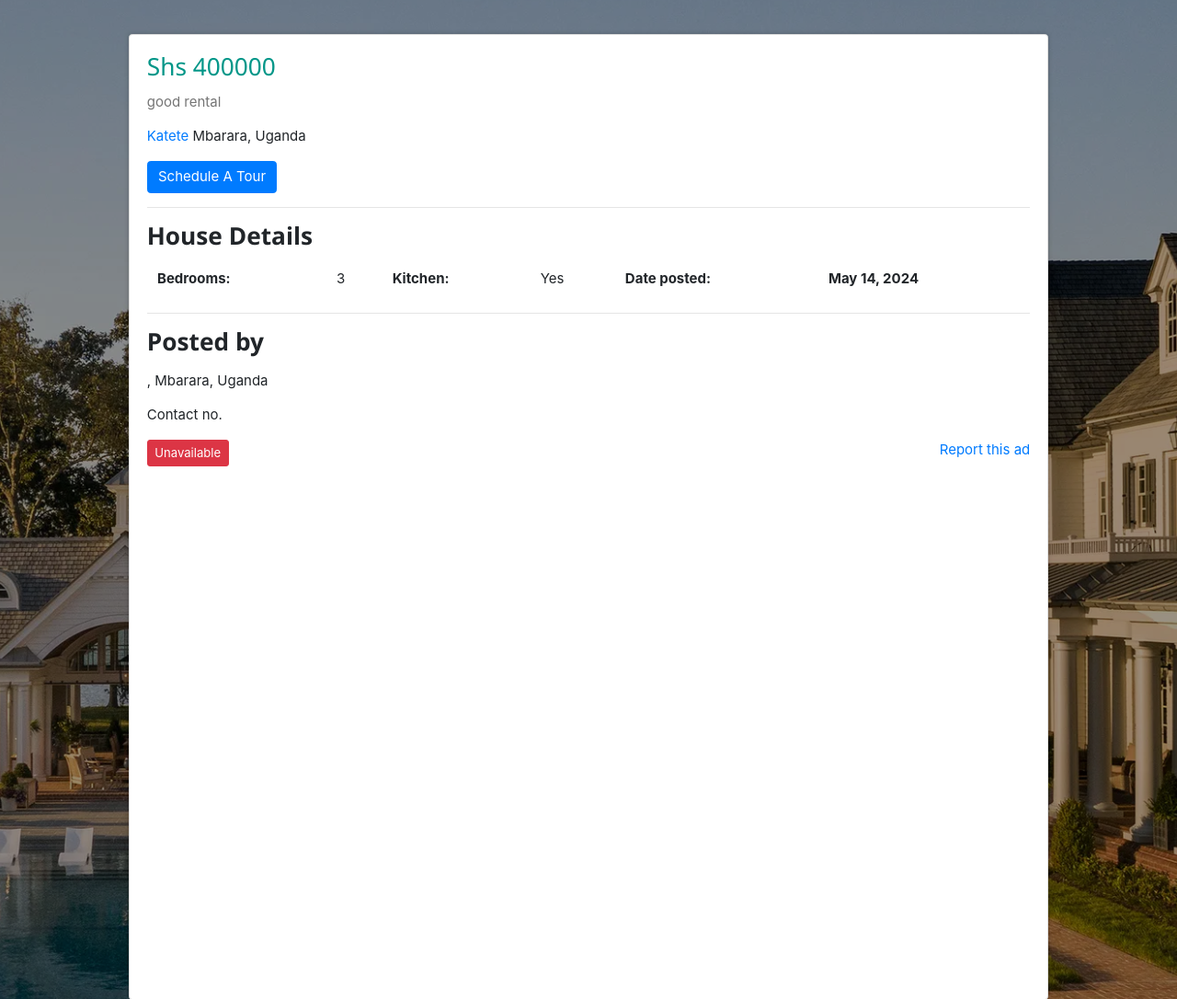
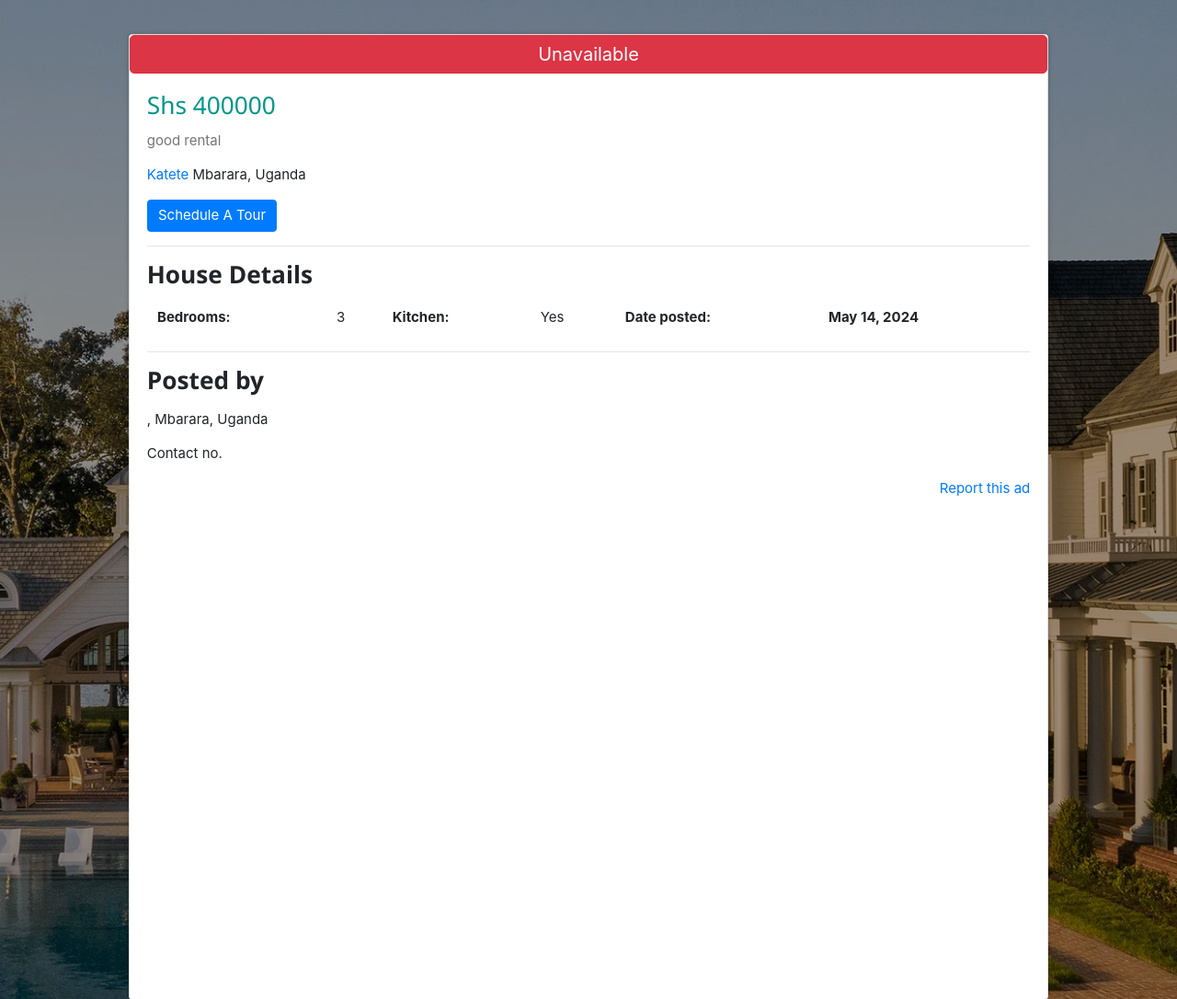
Before and after one commit to ByteSapien14/Rental-House-Web-Application, a Django app: template RentalApp/templates/desc.html in a window 1280 px wide. Shown: the part 53-1139 px from the top of the page at 92% size. Run offline with Django 5.2, Linux system fonts and the light colour scheme; the template is opened without the code that fills it: values that come from a table or form of the project are taken from there, others are empty; data comes from the database, SQL or seed files in the repository; both versions use the stored data as it was after the commit; some libraries are stand-ins or nearby versions.

Commit message:
Changes to button placement

```diff
--- a/RentalApp/templates/desc.html
+++ b/RentalApp/templates/desc.html
@@ -21,6 +21,17 @@
     background-color: rgba(0, 0, 0, 0.4);
     z-index: 0.1;
   }
+
+  .custom-button {
+    font-size: 20px;
+    border-radius: 5px;
+    padding: 5px 10px;
+  }
+
+  .btn-success.custom-button {
+    background-color: #28a745;
+    color: #fff;
+  }
 </style>
 {% endblock %}
 {% block body %}
@@ -43,6 +54,11 @@
       </div>
       {% endif %}
     </div>
+    {% if is_available %}
+    <button class="btn btn-sm btn-success custom-button">Available</button>
+    {% else %}
+    <button class="btn btn-sm btn-danger custom-button">Unavailable</button>
+    {% endif %}
     <div class="card-body">
       <h3 class="card-title w3-text-teal">Shs {{val.cost}}</h3>
       <p class="card-text w3-text-grey">{{val.desc}}</p>
@@ -69,11 +85,6 @@
       <p><i class="fas fa-map-marker-alt"></i> {{user.location}}, {{val.city}}, {{val.state}}</p>
       <p>Contact no. {{user.number}}</p>
       <p style="float: right;"><a href="/contact/">Report this ad</a></p>
-      {% if is_available %}
-      <button class="btn btn-sm btn-success">Available</button>
-      {% else %}
-      <button class="btn btn-sm btn-danger">Unavailable</button>
-      {% endif %}
     </div>
   </div>
 </div>
```
Also changed, not shown: db.sqlite3, media/profile_pics/IMG_0500.JPG (added).
